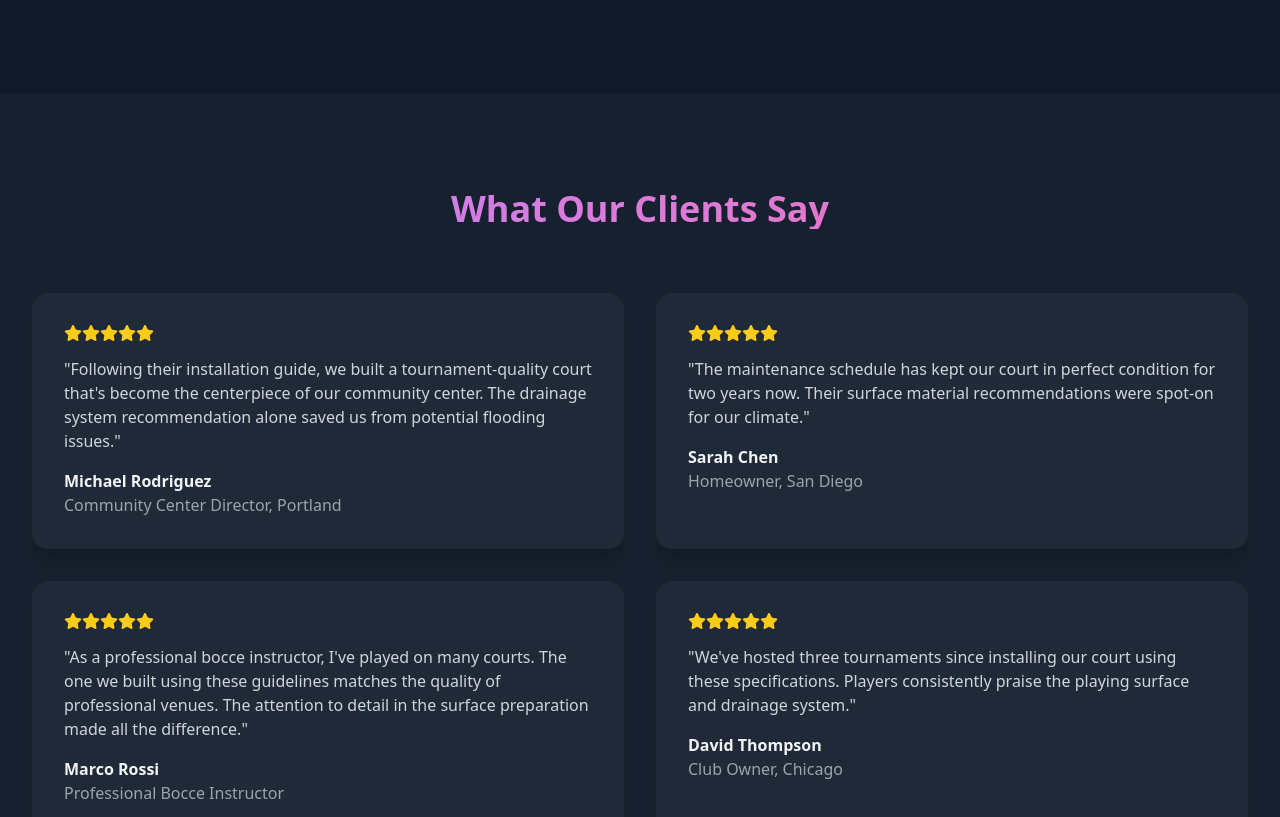
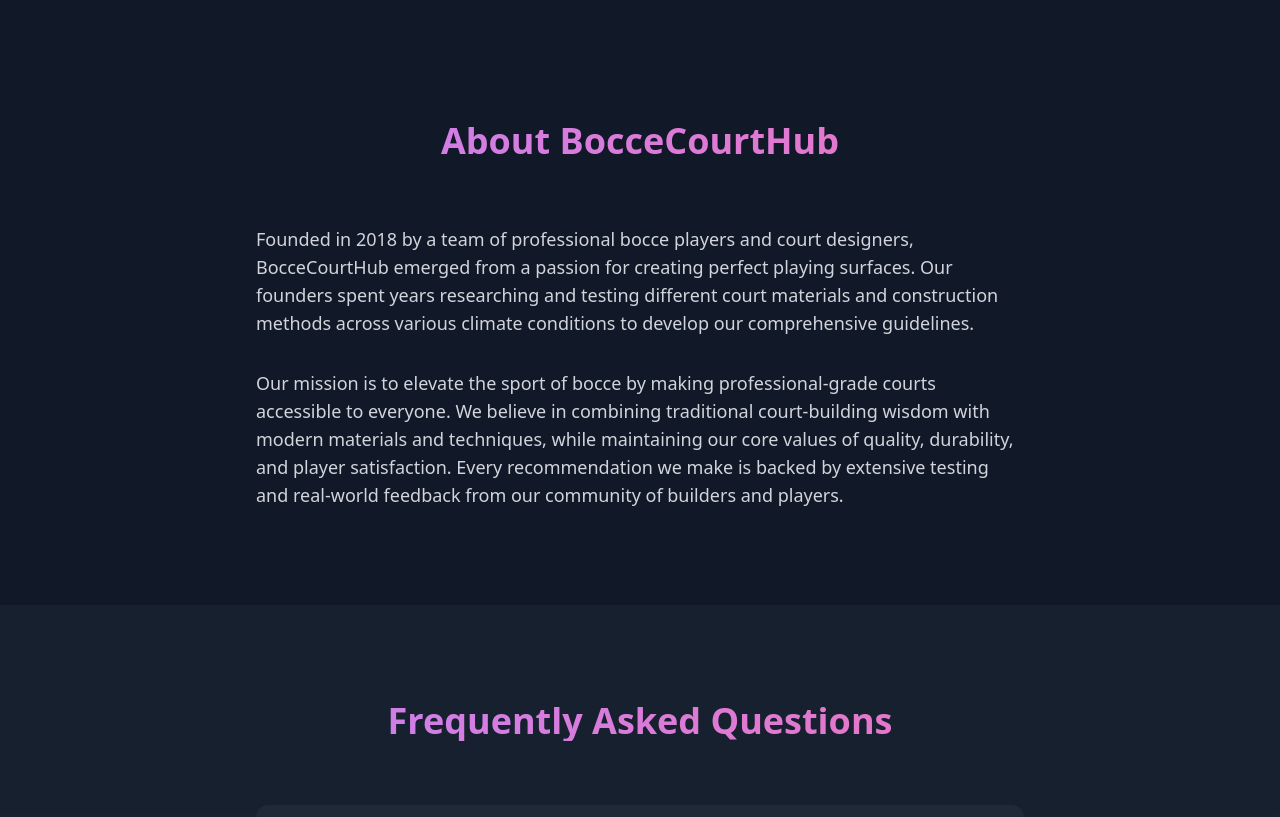
Before and after one commit to BetoWH13/build-the-perfect-bocce-ball-court---best-surfaces--installation---maintenance-2025-03-19-63wbn, a plain HTML site: page index.html in a window 1280 px wide. Shown: the part 1983-2800 px from the top of the page. Drawn offline with nearby package versions, Linux system fonts and the light colour scheme.

Commit message:
Remove image from benefits section, remove testimonials section, and add blog link to header navigation

```diff
--- a/index.html
+++ b/index.html
@@ -27,9 +27,9 @@
                 <div class="hidden md:flex space-x-8">
                     <a href="#features" class="text-gray-300 hover:text-white hover:scale-105 transition duration-300">Features</a>
                     <a href="#benefits" class="text-gray-300 hover:text-white hover:scale-105 transition duration-300">Benefits</a>
-                    <a href="#testimonials" class="text-gray-300 hover:text-white hover:scale-105 transition duration-300">Testimonials</a>
                     <a href="#faq" class="text-gray-300 hover:text-white hover:scale-105 transition duration-300">FAQ</a>
                     <a href="#about" class="text-gray-300 hover:text-white hover:scale-105 transition duration-300">About</a>
+                    <a href="https://BetoWH13.github.io/build-the-perfect-bocce-ball-court---best-surfaces--installation---maintenance-2025-03-19-63wbn/blog.html" class="text-gray-300 hover:text-white hover:scale-105 transition duration-300">Blog</a>
                     <a href="#contact" class="text-gray-300 hover:text-white hover:scale-105 transition duration-300">Contact</a>
                 </div>
                 <button class="mobile-menu-button md:hidden" aria-label="Toggle mobile menu">
@@ -42,9 +42,9 @@
             <div class="mobile-menu hidden md:hidden mt-4 bg-gray-800 rounded-lg p-4">
                 <a href="#features" class="block py-2 text-gray-300 hover:text-white hover:bg-gray-700 rounded px-4 transition duration-300">Features</a>
                 <a href="#benefits" class="block py-2 text-gray-300 hover:text-white hover:bg-gray-700 rounded px-4 transition duration-300">Benefits</a>
-                <a href="#testimonials" class="block py-2 text-gray-300 hover:text-white hover:bg-gray-700 rounded px-4 transition duration-300">Testimonials</a>
                 <a href="#faq" class="block py-2 text-gray-300 hover:text-white hover:bg-gray-700 rounded px-4 transition duration-300">FAQ</a>
                 <a href="#about" class="block py-2 text-gray-300 hover:text-white hover:bg-gray-700 rounded px-4 transition duration-300">About</a>
+                <a href="https://BetoWH13.github.io/build-the-perfect-bocce-ball-court---best-surfaces--installation---maintenance-2025-03-19-63wbn/blog.html" class="block py-2 text-gray-300 hover:text-white hover:bg-gray-700 rounded px-4 transition duration-300">Blog</a>
                 <a href="#contact" class="block py-2 text-gray-300 hover:text-white hover:bg-gray-700 rounded px-4 transition duration-300">Contact</a>
                 <a href="https://boccecourthub.com" class="block mt-4 bg-gradient-to-r from-purple-600 to-pink-600 text-white px-6 py-2 rounded-full font-medium text-center hover:scale-105 transition duration-300">
                     Get Started
@@ -103,7 +103,7 @@
                 <h2 class="text-3xl md:text-4xl font-bold text-center mb-16 bg-gradient-to-r from-purple-400 to-pink-400 bg-clip-text text-transparent">
                     Benefits of Professional Court Design
                 </h2>
-                <div class="grid grid-cols-1 lg:grid-cols-2 gap-12 items-center">
+                <div class="max-w-3xl mx-auto">
                     <div class="space-y-8">
                         <div class="flex items-start space-x-4 hover:scale-105 transition duration-300">
                             <div class="w-8 h-8 bg-gradient-to-br from-purple-500 to-pink-500 rounded-lg flex-shrink-0"></div>
@@ -125,84 +125,6 @@
                                 <h3 class="text-xl font-semibold mb-2">Competition-Ready Surface</h3>
                                 <p class="text-gray-400">Achieve professional-level playing conditions with our surface recommendations and installation techniques, ensuring consistent ball roll and optimal gameplay.</p>
                             </div>
-                        </div>
-                    </div>
-                    <div class="relative h-96 rounded-2xl overflow-hidden">
-                        <img src="https://images.unsplash.com/photo-1516738901171-8eb4fc13bd20?ixlib=rb-1.2.1&auto=format&fit=crop&w=2070&q=80" alt="Professional Bocce Court" class="absolute inset-0 w-full h-full object-cover hover:scale-105 transition duration-300">
-                        <div class="absolute inset-0 bg-gradient-to-br from-purple-500/20 to-pink-500/20"></div>
-                    </div>
-                </div>
-            </div>
-        </section>
-
-        <section id="testimonials" class="py-24 bg-gray-800/50">
-            <div class="container mx-auto px-4 sm:px-6 lg:px-8">
-                <h2 class="text-3xl md:text-4xl font-bold text-center mb-16 bg-gradient-to-r from-purple-400 to-pink-400 bg-clip-text text-transparent">
-                    What Our Clients Say
-                </h2>
-                <div class="grid grid-cols-1 md:grid-cols-2 gap-8">
-                    <div class="bg-gray-800 p-8 rounded-2xl hover:scale-105 transition duration-300 shadow-xl">
-                        <div class="flex items-center mb-4">
-                            <div class="text-yellow-400 flex">
-                                <i class="fas fa-star"></i>
-                                <i class="fas fa-star"></i>
-                                <i class="fas fa-star"></i>
-                                <i class="fas fa-star"></i>
-                                <i class="fas fa-star"></i>
-                            </div>
-                        </div>
-                        <p class="text-gray-300 mb-4">"Following their installation guide, we built a tournament-quality court that's become the centerpiece of our community center. The drainage system recommendation alone saved us from potential flooding issues."</p>
-                        <div>
-                            <p class="font-semibold">Michael Rodriguez</p>
-                            <p class="text-gray-400">Community Center Director, Portland</p>
-                        </div>
-                    </div>
-                    <div class="bg-gray-800 p-8 rounded-2xl hover:scale-105 transition duration-300 shadow-xl">
-                        <div class="flex items-center mb-4">
-                            <div class="text-yellow-400 flex">
-                                <i class="fas fa-star"></i>
-                                <i class="fas fa-star"></i>
-                                <i class="fas fa-star"></i>
-                                <i class="fas fa-star"></i>
-                                <i class="fas fa-star"></i>
-                            </div>
-                        </div>
-                        <p class="text-gray-300 mb-4">"The maintenance schedule has kept our court in perfect condition for two years now. Their surface material recommendations were spot-on for our climate."</p>
-                        <div>
-                            <p class="font-semibold">Sarah Chen</p>
-                            <p class="text-gray-400">Homeowner, San Diego</p>
-                        </div>
-                    </div>
-                    <div class="bg-gray-800 p-8 rounded-2xl hover:scale-105 transition duration-300 shadow-xl">
-                        <div class="flex items-center mb-4">
-                            <div class="text-yellow-400 flex">
-                                <i class="fas fa-star"></i>
-                                <i class="fas fa-star"></i>
-                                <i class="fas fa-star"></i>
-                                <i class="fas fa-star"></i>
-                                <i class="fas fa-star"></i>
-                            </div>
-                        </div>
-                        <p class="text-gray-300 mb-4">"As a professional bocce instructor, I've played on many courts. The one we built using these guidelines matches the quality of professional venues. The attention to detail in the surface preparation made all the difference."</p>
-                        <div>
-                            <p class="font-semibold">Marco Rossi</p>
-                            <p class="text-gray-400">Professional Bocce Instructor</p>
-                        </div>
-                    </div>
-                    <div class="bg-gray-800 p-8 rounded-2xl hover:scale-105 transition duration-300 shadow-xl">
-                        <div class="flex items-center mb-4">
-                            <div class="text-yellow-400 flex">
-                                <i class="fas fa-star"></i>
-                                <i class="fas fa-star"></i>
-                                <i class="fas fa-star"></i>
-                                <i class="fas fa-star"></i>
-                                <i class="fas fa-star"></i>
-                            </div>
-                        </div>
-                        <p class="text-gray-300 mb-4">"We've hosted three tournaments since installing our court using these specifications. Players consistently praise the playing surface and drainage system."</p>
-                        <div>
-                            <p class="font-semibold">David Thompson</p>
-                            <p class="text-gray-400">Club Owner, Chicago</p>
                         </div>
                     </div>
                 </div>
@@ -284,7 +206,6 @@
                     <ul class="space-y-2">
                         <li><a href="#features" class="text-gray-400 hover:text-white transition duration-300">Features</a></li>
                         <li><a href="#benefits" class="text-gray-400 hover:text-white transition duration-300">Benefits</a></li>
-                        <li><a href="#testimonials" class="text-gray-400 hover:text-white transition duration-300">Testimonials</a></li>
                         <li><a href="#faq" class="text-gray-400 hover:text-white transition duration-300">FAQ</a></li>
                         <li><a href="https://BetoWH13.github.io/build-the-perfect-bocce-ball-court---best-surfaces--installation---maintenance-2025-03-19-63wbn/blog.html" class="text-gray-400 hover:text-white transition duration-300">Blog</a></li>
                     </ul>
```
